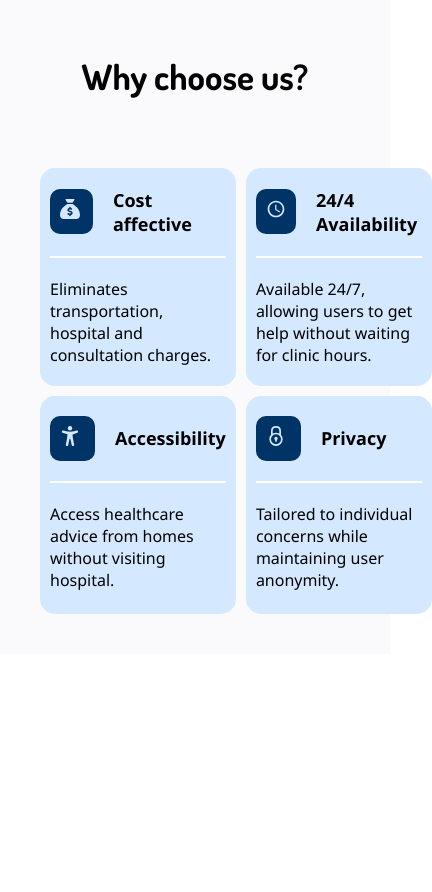
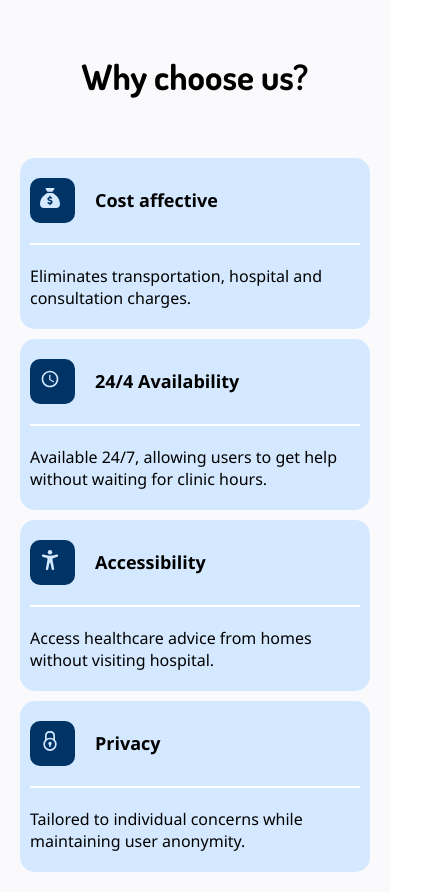
Before and after one commit to Nummad-Ahmad/Final-Year-Project, a React (Create React App) app: page /homepage in a window 390 px wide. Shown: the part 1480-2372 px from the top of the page, 432 px wide, since content can reach past the window. Before the commit the page ends 2134 px from the top, so only its background shows below. Built offline with nearby package versions, Linux system fonts and the light colour scheme.

Commit message:
Update homePage.module.css

```diff
--- a/src/styles/homePage.module.css
+++ b/src/styles/homePage.module.css
@@ -288,7 +288,9 @@
         width: 27%;
     }
     .advantagesdiv{
-        grid-template-columns: repeat(2, 1fr);
+        grid-template-columns: repeat(1, 1fr);
         grid-template-rows: repeat(2, 1fr);
+        padding: 20px;
+        margin-top: 0px;
     }
 }
```
